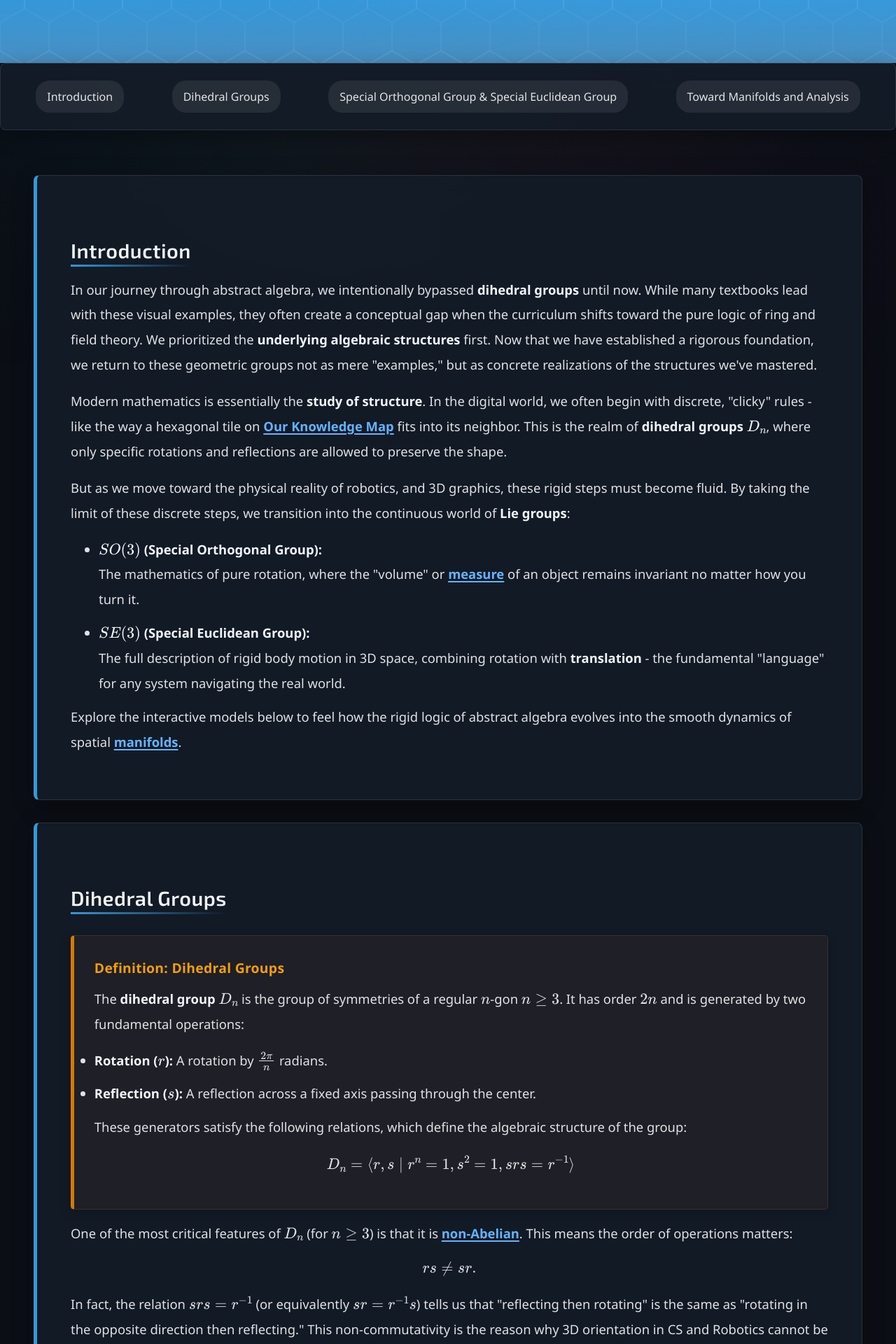
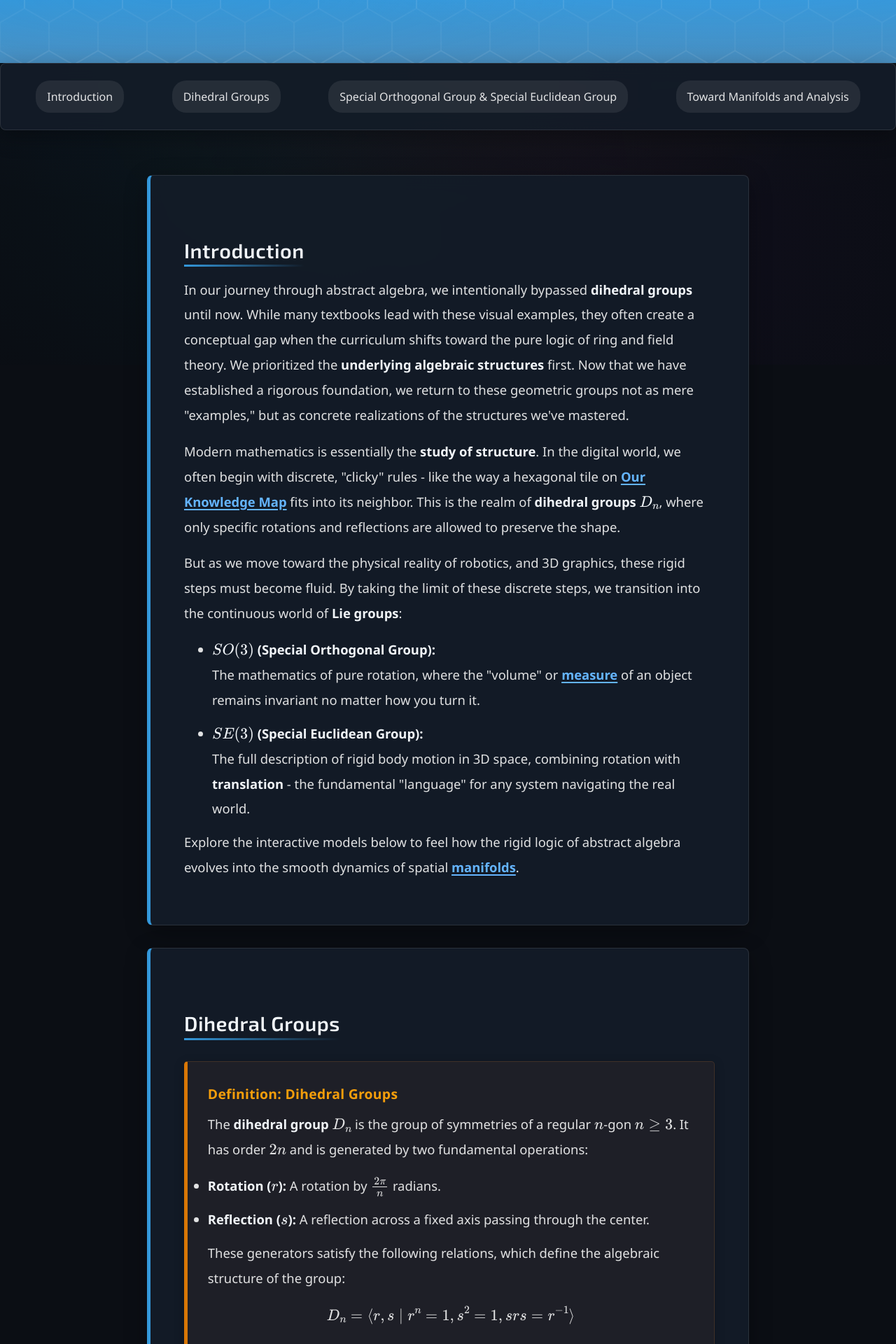
Before and after one commit to Yusukey01/yusukey01.github.io, a Jekyll site: the page built from Mathematics/Linear_algebra/dihedral_group.html, in a window 1280 px wide. Shown: the part 379-2299 px from the top of the page at 70% size. Built offline with Jekyll 4.4.1, drawn with Linux system fonts in a browser that asks for light colours; a script that is not in the unit is left out.

Commit message:
adjust text style

```diff
--- a/Mathematics/Linear_algebra/woodbury.html
+++ b/Mathematics/Linear_algebra/woodbury.html
@@ -32,7 +32,7 @@ uses_python: false
 
                 <p>
                     The previous two pages uncovered structural identities — the Frobenius inner product on \(\mathbb{R}^{m \times n}\), and the
-                    <a href="kronecker.html#T-vec_abc_identity" class="ref-link"><strong>vec–Kronecker identity</strong></a>
+                    <a href="kronecker.html#T-vec_abc_identity" class="ref-link"><strong>vec-Kronecker identity</strong></a>
                     \(\operatorname{vec}(ABC) = (C^\top \otimes A)\operatorname{vec}(B)\) — that turn matrix-level computations into vector-level
                     ones with the right algebraic key. This page works in the same spirit, but turned toward a different question: <em>once we have
                         inverted a large matrix, how do we cheaply update the inverse when the matrix changes by a small amount?</em>
--- a/css/dark-theme-enhancement.css
+++ b/css/dark-theme-enhancement.css
@@ -669,7 +669,7 @@ h1, h2, h3, h4, h5, h6 {
     }
 
     .section-content {
-        max-width: 1200px;
+        max-width: 860px;
         margin-left: auto;
         margin-right: auto;
         font-size: 1.15rem;
@@ -726,7 +726,6 @@ h1, h2, h3, h4, h5, h6 {
     }
 
     .section-content {
-        max-width: 1350px;
         font-size: 1.2rem;
         line-height: 2;
     }
@@ -754,7 +753,6 @@ h1, h2, h3, h4, h5, h6 {
     }
 
     .section-content {
-        max-width: 1500px;
         font-size: 1.25rem;
         padding: 3rem;
     }
```
